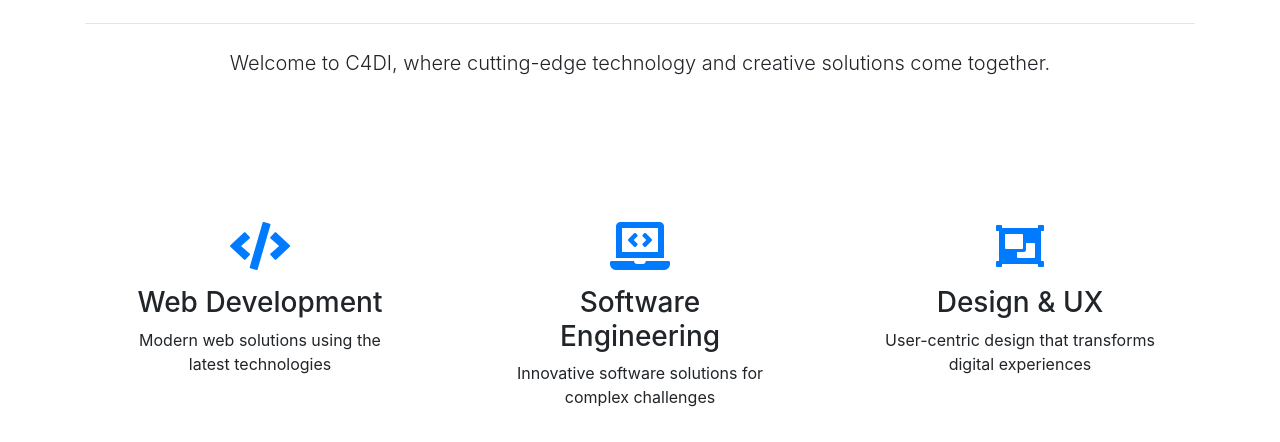
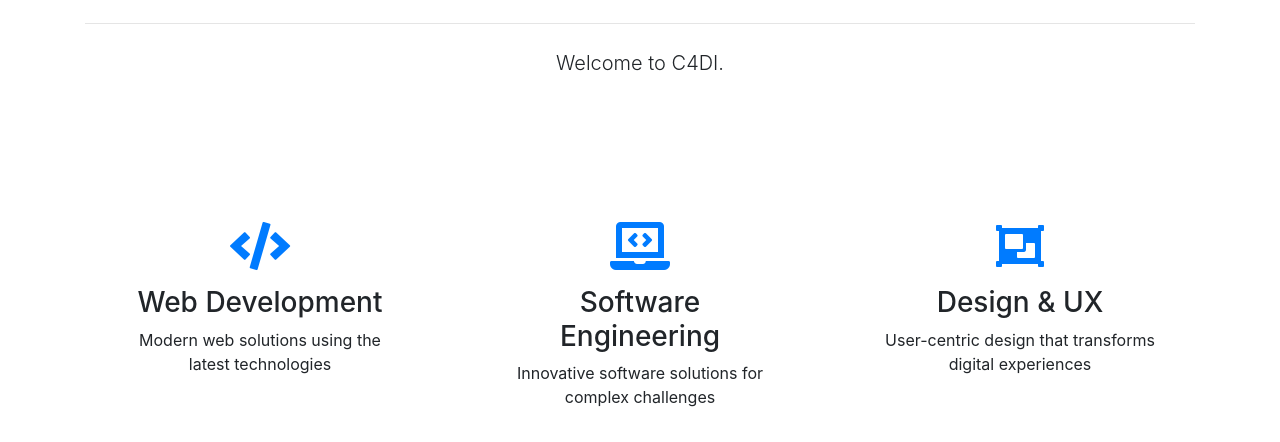
Before and after one commit to gloooomie/C4DI, a plain HTML site: page index.html in a window 1280 px wide. Shown: the part 658-1100 px from the top of the page. Drawn offline with nearby package versions, Linux system fonts and the light colour scheme.

Commit message:
Update index.html

```diff
--- a/index.html
+++ b/index.html
@@ -214,7 +214,7 @@
       <div class="col-12">
         <h1 class="display-4"><span id="typed" class="typing-effect"></span></h1>
         <hr class="my-4">
-        <p class="lead">Welcome to C4DI, where cutting-edge technology and creative solutions come together.</p>
+        <p class="lead">Welcome to C4DI.</p>
       </div>
     </div>
   </div>
```
